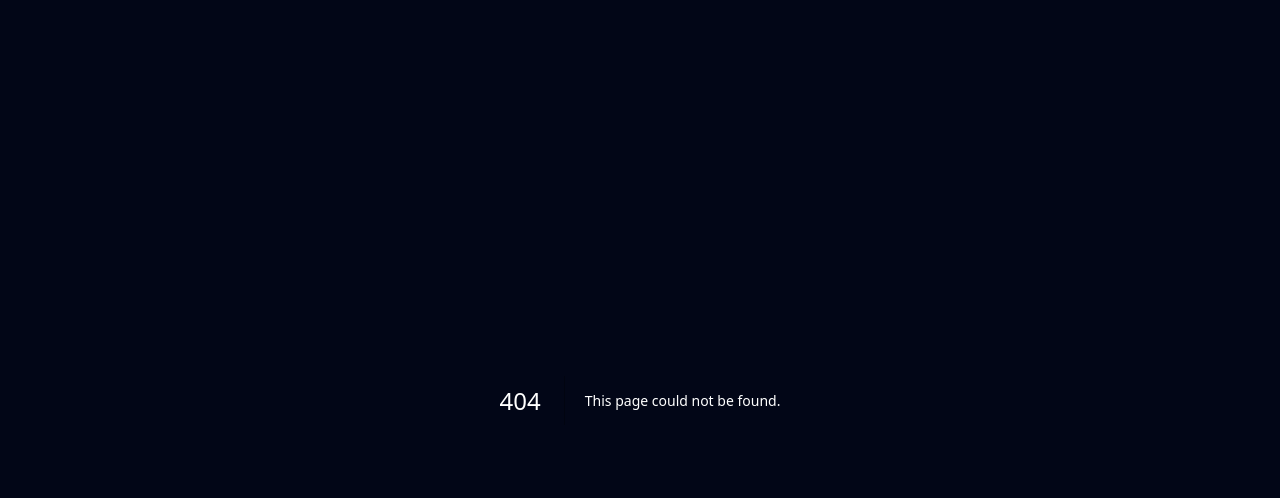
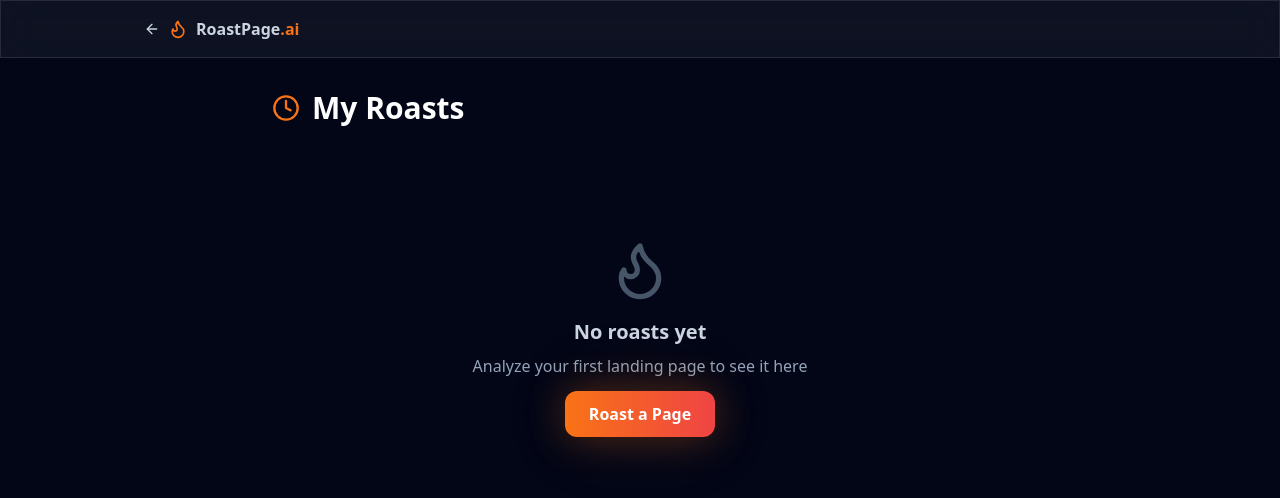
Before and after one commit to sergiologino/roastpage-ai, a Next.js app: page /history in a window 1280 px wide. Before the commit this address had no page. Shown: the top 498 px of the page. Built offline with nearby package versions, Linux system fonts and the light colour scheme.

Commit message:
Add report history with localStorage, My Roasts page

```diff
--- /dev/null
+++ b/src/app/history/page.tsx
@@ -0,0 +1,91 @@
+"use client"
+import { useState, useEffect } from "react"
+import Link from "next/link"
+import { Flame, ArrowLeft, ExternalLink, Trash2, Clock } from "lucide-react"
+import { motion } from "framer-motion"
+import { extractDomain, getScoreColor } from "@/lib/utils"
+
+interface HistoryItem {
+  id: string
+  url: string
+  score: number
+  createdAt: string
+}
+
+export default function HistoryPage() {
+  const [history, setHistory] = useState<HistoryItem[]>([])
+
+  useEffect(() => {
+    try {
+      const stored = localStorage.getItem("roastpage_history")
+      if (stored) setHistory(JSON.parse(stored))
+    } catch {}
+  }, [])
+
+  function clearAll() {
+    setHistory([])
+    localStorage.removeItem("roastpage_history")
+  }
+
+  return (
+    <div className="min-h-screen pb-20">
+      <nav className="sticky top-0 z-50 glass border-b border-white/5">
+        <div className="max-w-5xl mx-auto px-4 py-4 flex items-center justify-between">
+          <Link href="/" className="flex items-center gap-2 text-dark-300 hover:text-white transition">
+            <ArrowLeft className="w-4 h-4" />
+            <Flame className="w-5 h-5 text-orange-500" />
+            <span className="font-bold">RoastPage<span className="text-orange-500">.ai</span></span>
+          </Link>
+        </div>
+      </nav>
+
+      <div className="max-w-3xl mx-auto px-4 pt-8">
+        <div className="flex items-center justify-between mb-8">
+          <h1 className="text-2xl sm:text-3xl font-bold flex items-center gap-3">
+            <Clock className="w-7 h-7 text-orange-500" /> My Roasts
+          </h1>
+          {history.length > 0 && (
+            <button onClick={clearAll} className="flex items-center gap-1 text-sm text-dark-400 hover:text-red-400 transition">
+              <Trash2 className="w-4 h-4" /> Clear all
+            </button>
+          )}
+        </div>
+
+        {history.length === 0 ? (
+          <div className="text-center py-20">
+            <Flame className="w-16 h-16 text-dark-600 mx-auto mb-4" />
+            <h2 className="text-xl font-semibold text-dark-300 mb-2">No roasts yet</h2>
+            <p className="text-dark-400 mb-6">Analyze your first landing page to see it here</p>
+            <Link href="/" className="px-6 py-3 bg-gradient-to-r from-orange-500 to-red-500 rounded-xl text-white font-bold transition glow-orange">
+              Roast a Page
+            </Link>
+          </div>
+        ) : (
+          <div className="space-y-3">
+            {history.map((item, i) => (
+              <motion.div key={item.id} initial={{ opacity: 0, y: 10 }} animate={{ opacity: 1, y: 0 }} transition={{ delay: i * 0.05 }}>
+                <Link href={`/report/${item.id}`} className="glass-card flex items-center justify-between hover:border-orange-500/30 transition-colors block">
+                  <div className="flex items-center gap-4 min-w-0">
+                    <div className="flex-shrink-0 w-12 h-12 rounded-full flex items-center justify-center text-lg font-black"
+                      style={{ color: getScoreColor(item.score), border: `2px solid ${getScoreColor(item.score)}` }}>
+                      {item.score}
+                    </div>
+                    <div className="min-w-0">
+                      <div className="font-semibold truncate flex items-center gap-1">
+                        {extractDomain(item.url)} <ExternalLink className="w-3 h-3 text-dark-400 flex-shrink-0" />
+                      </div>
+                      <div className="text-xs text-dark-400">
+                        {new Date(item.createdAt).toLocaleDateString()} {new Date(item.createdAt).toLocaleTimeString()}
+                      </div>
+                    </div>
+                  </div>
+                  <span className="text-dark-400 text-sm flex-shrink-0 ml-4">View →</span>
+                </Link>
+              </motion.div>
+            ))}
+          </div>
+        )}
+      </div>
+    </div>
+  )
+}
--- a/src/app/page.tsx
+++ b/src/app/page.tsx
@@ -61,7 +61,7 @@
             <span className="text-xl font-bold">RoastPage<span className="text-orange-500">.ai</span></span>
           </div>
           <div className="flex items-center gap-6">
-            <a href="#pricing" className="text-sm text-dark-300 hover:text-white transition">Pricing</a>
+            <a href="/history" className="text-sm text-dark-300 hover:text-white transition">My Roasts</a><a href="#pricing" className="text-sm text-dark-300 hover:text-white transition">Pricing</a>
             <a href="#faq" className="text-sm text-dark-300 hover:text-white transition">FAQ</a>
           </div>
         </div>
--- a/src/app/report/[id]/page.tsx
+++ b/src/app/report/[id]/page.tsx
@@ -15,6 +15,17 @@
 const WALLET = process.env.NEXT_PUBLIC_USDT_WALLET || ""
 const PRICE = 9.99
 
+function saveToHistory(report: RoastReport) {
+  try {
+    const key = "roastpage_history"
+    const stored = localStorage.getItem(key)
+    const history = stored ? JSON.parse(stored) : []
+    const item = { id: report.id, url: report.url, score: report.overallScore, createdAt: report.createdAt }
+    const updated = [item, ...history.filter((h: any) => h.id !== report.id)].slice(0, 50)
+    localStorage.setItem(key, JSON.stringify(updated))
+  } catch {}
+}
+
 export default function ReportPage({ params }: { params: { id: string } }) {
   const [report, setReport] = useState<RoastReport | null>(null)
   const [loading, setLoading] = useState(true)
@@ -25,7 +36,9 @@
     try {
       const res = await fetch(`/api/report/${params.id}`)
       if (!res.ok) throw new Error("Report not found")
-      setReport(await res.json())
+      const data = await res.json()
+      setReport(data)
+      saveToHistory(data)
     } catch (err: any) { setError(err.message) }
     finally { setLoading(false) }
   }, [params.id])
@@ -55,9 +68,12 @@
             <ArrowLeft className="w-4 h-4" /><Flame className="w-5 h-5 text-orange-500" />
             <span className="font-bold hidden sm:inline">RoastPage<span className="text-orange-500">.ai</span></span>
           </Link>
-          <a href={report.url} target="_blank" rel="noopener noreferrer" className="flex items-center gap-1 text-sm text-dark-400 hover:text-white transition truncate max-w-[200px]">
-            {extractDomain(report.url)} <ExternalLink className="w-3 h-3 flex-shrink-0" />
-          </a>
+          <div className="flex items-center gap-3">
+            <Link href="/history" className="text-sm text-dark-400 hover:text-white transition">My Roasts</Link>
+            <a href={report.url} target="_blank" rel="noopener noreferrer" className="flex items-center gap-1 text-sm text-dark-400 hover:text-white transition truncate max-w-[200px]">
+              {extractDomain(report.url)} <ExternalLink className="w-3 h-3 flex-shrink-0" />
+            </a>
+          </div>
         </div>
       </nav>
 
```
Also changed, not shown: src/lib/useHistory.ts (added, +35 -0 lines).
